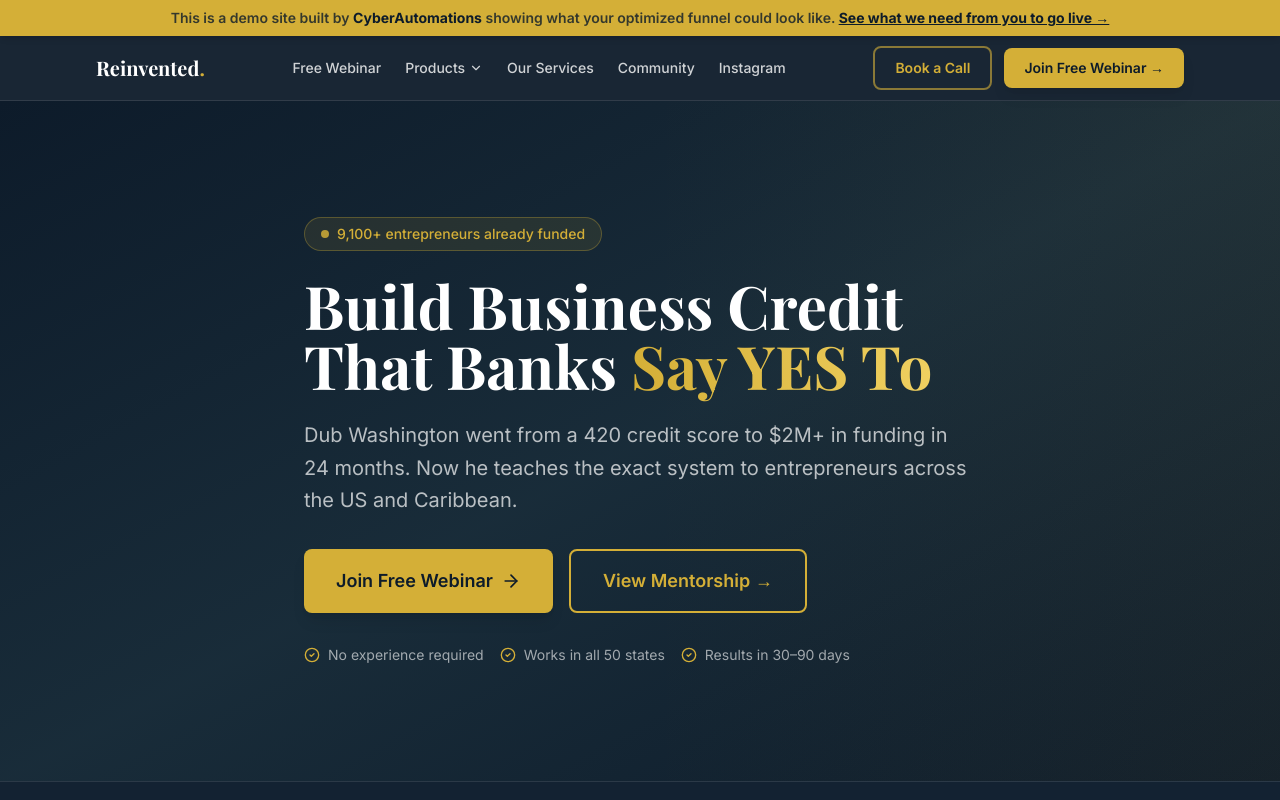
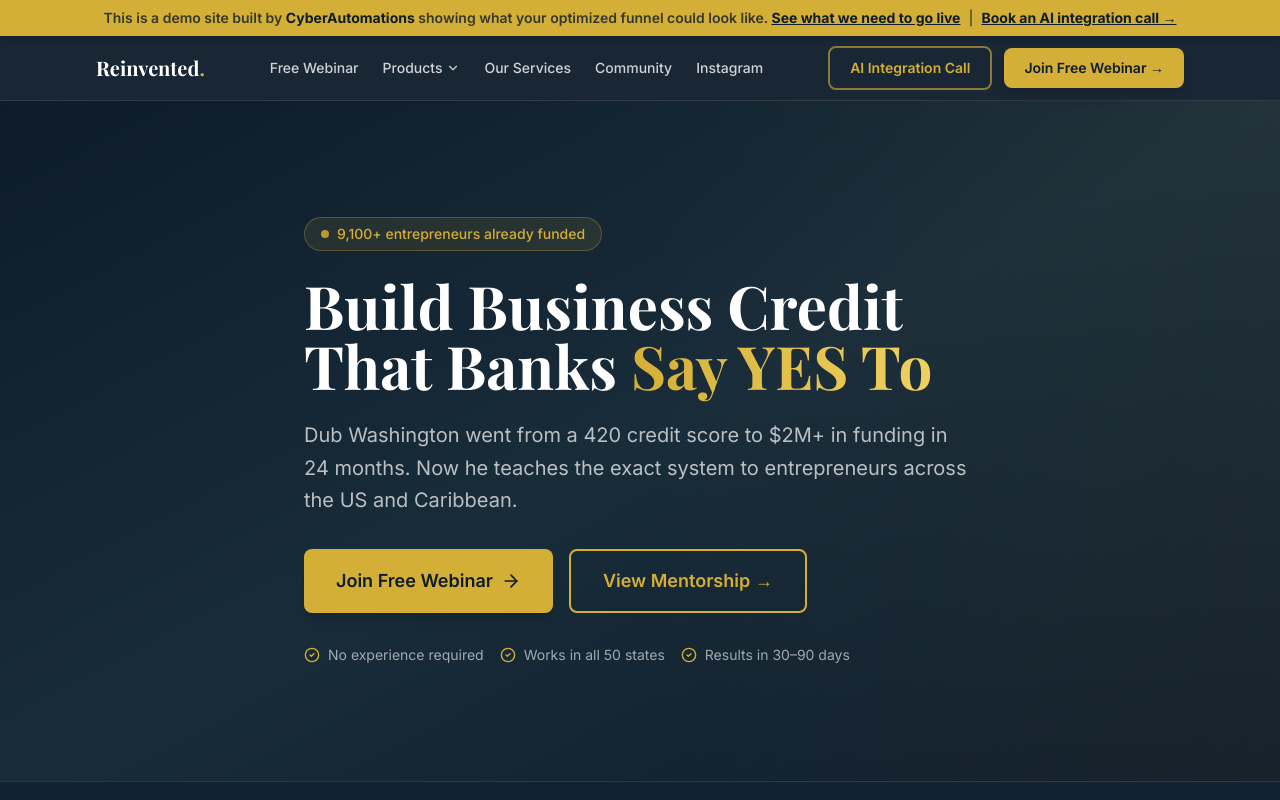
Before and after one commit to dexteon/reinvented-consulting-web, a Next.js app: page / in a window 1280 px wide. Shown: the top 800 px of the page. Built offline with nearby package versions, Linux system fonts and the light colour scheme; a web font is replaced by a local one.

Commit message:
Rebrand Book a Call to AI Integration Call, add CTA to demo banner

```diff
--- a/components/layout/DemoBanner.tsx
+++ b/components/layout/DemoBanner.tsx
@@ -6,9 +6,13 @@ export default function DemoBanner() {
       <span className="opacity-80">This is a demo site built by </span>
       <span className="font-bold">CyberAutomations</span>
       <span className="opacity-80"> showing what your optimized funnel could look like. </span>
-      <Link href="/requirements" className="underline font-bold hover:opacity-80 transition-opacity">
-        See what we need from you to go live →
+      <Link href="/requirements" className="underline font-bold hover:opacity-80 transition-opacity mr-2">
+        See what we need to go live
       </Link>
+      <span className="opacity-60">|</span>
+      <a href="https://calendly.com/cyberautomations" target="_blank" rel="noopener noreferrer" className="underline font-bold hover:opacity-80 transition-opacity ml-2">
+        Book an AI integration call →
+      </a>
     </div>
   );
 }
--- a/components/layout/Navbar.tsx
+++ b/components/layout/Navbar.tsx
@@ -84,8 +84,8 @@ export default function Navbar() {
 
         {/* CTA */}
         <div className="hidden md:flex items-center gap-3">
-          <a href="https://calendly.com/cyberautomations" target="_blank" rel="noopener noreferrer" className="btn-outline text-sm px-5 py-2.5 !border-gold/60 !text-gold">
-            Book a Call
+          <a href="https://calendly.com/cyberautomations" target="_blank" rel="noopener noreferrer" className="btn-outline text-sm px-5 py-2.5 !border-gold/60 !text-gold" title="Book a call with CyberAutomations about AI integration for your business">
+            AI Integration Call
           </a>
           <Link href="/webinar" className="btn-gold text-sm px-5 py-2.5">
             Join Free Webinar →
```
